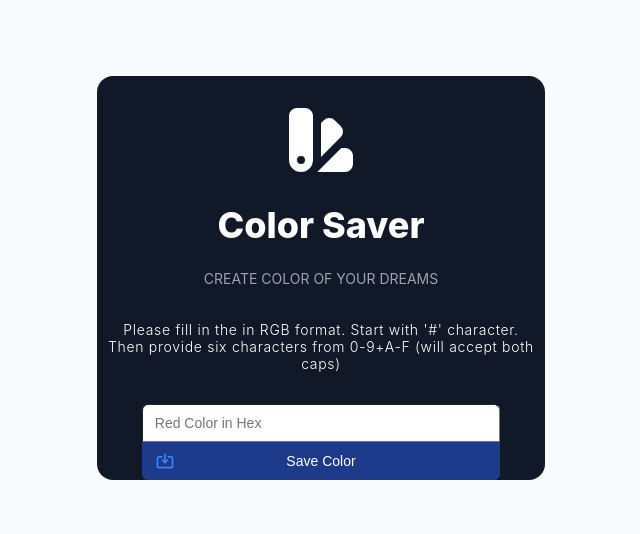
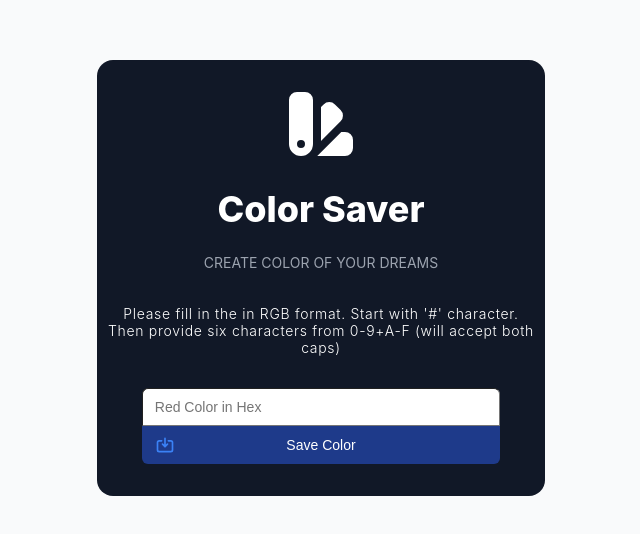
Before and after one commit to progexplorer24/frontend-task, a React (Create React App) app: page / in a window 1280 px wide. Shown: the part 170-704 px from the top of the page, without its empty margins (319-959 px from the left). Built offline with nearby package versions, Linux system fonts and the light colour scheme.

Commit message:
feat: add margin bottom to container

```diff
--- a/src/App.scss
+++ b/src/App.scss
@@ -36,4 +36,5 @@ $maxW: 28rem;
 
 .Container > * + * {
   margin-top: 2rem;
+  margin-bottom: 2rem;
 }
```
